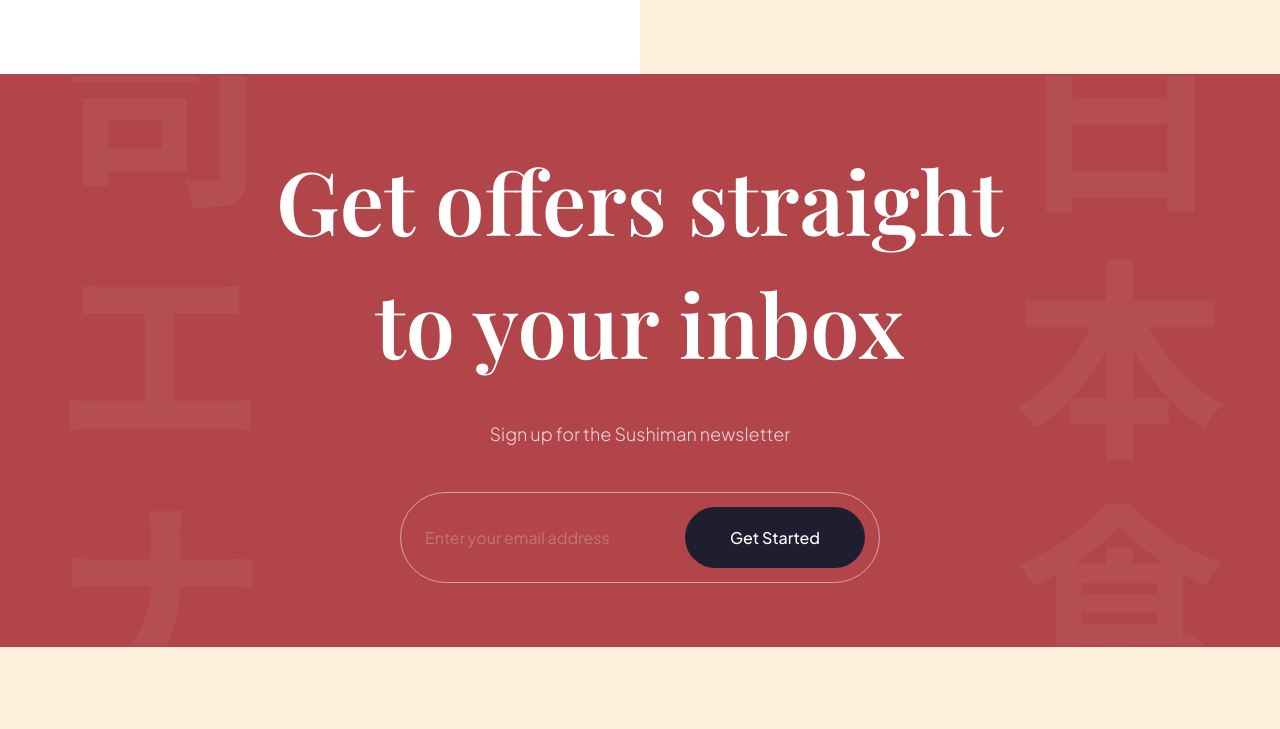
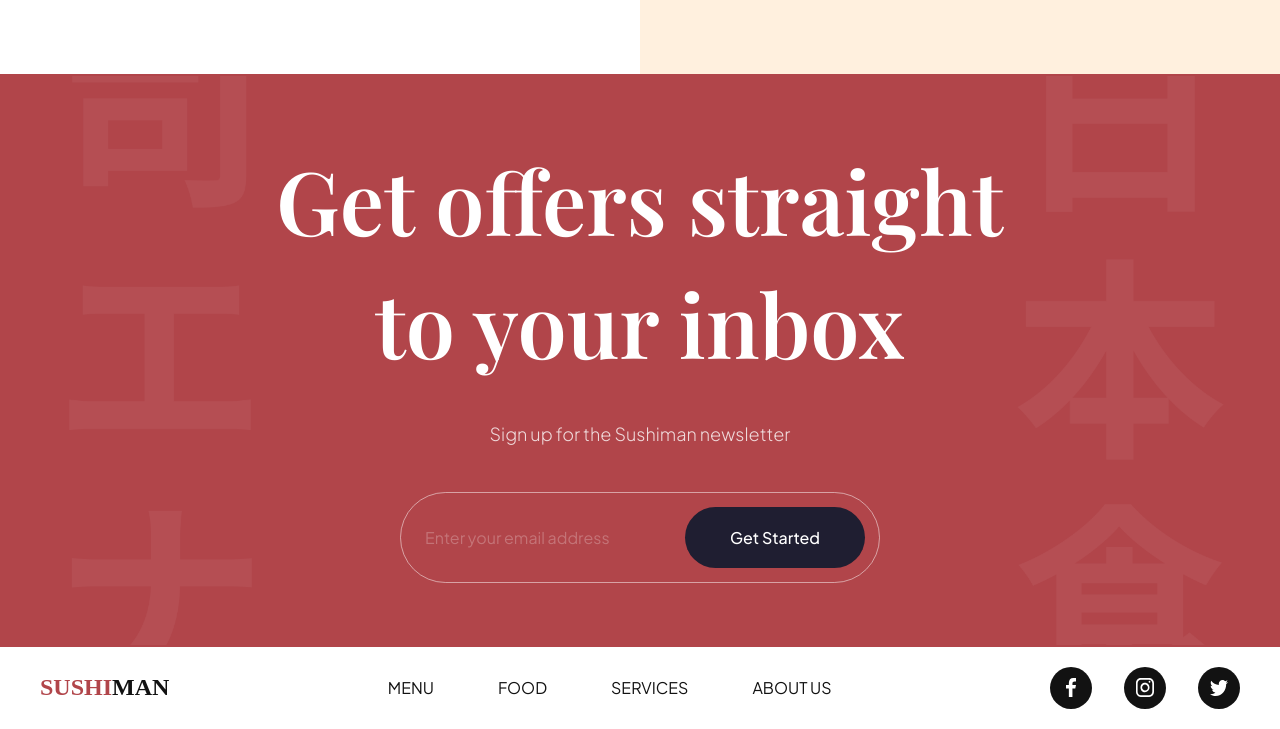
Before and after one commit to joelkwihangana/sushiwebsite, a website built with Vite: page index.html in a window 1280 px wide. Shown: the part 3549-4278 px from the top of the page. Before the commit the page ends 4196 px from the top, so only its background shows below. Built offline with nearby package versions, Linux system fonts and the light colour scheme.

Commit message:
footer section

```diff
--- a/css/sections/footer.css
+++ b/css/sections/footer.css
@@ -0,0 +1,51 @@
+.footer{
+    width: 100%;
+    padding: 20px 40px;
+    background: var(--color-white);
+    flex-wrap: wrap;
+    gap: 20px;
+    overflow: hidden;
+}
+.footer__logo{
+    font-size: 24px;
+    font-weight: bold;
+    font-family: var(--playfair-display-font);
+    text-transform: uppercase;
+    color: var(--secondary-color);
+    cursor: pointer;
+
+}
+.footer__logo span{
+    color: var(--primary-color);
+
+}
+.footer ul{
+    list-style: none;
+    display: flex;
+    flex-wrap: wrap;
+    flex-direction: row;
+    gap: 64px;
+}
+.footer ul:last-child{
+    gap: 32px;
+}
+.footer__nav li{
+    font-size: 16px;
+    font-weight: 500px;
+    font-family: var(--plus-jakarta-sans);
+    text-transform: uppercase;
+    color: var(--secondary-color);
+    cursor: pointer;
+}
+.footer__social li{
+    width: 42px;
+    height: 42px;
+    background-color: var(--secondary-color);
+    border-radius: 100%;
+}
+
+.footer__social li img{
+    width: 45%;
+    height: 45%;
+    object-fit: contain;
+}
--- a/index.html
+++ b/index.html
@@ -302,6 +302,27 @@
         <button>Get Started</button>
       </div>
     </section>
+
+    <footer class="footer flex-between">
+      <h3 class="footer__logo"><span>Sushi</span>man</h3>
+      <ul class="footer__nav">
+        <li><a href="#menu">Menu</a></li>
+        <li><a href="#foof">Food</a></li>
+        <li><a href="#services">Services</a></li>
+        <li><a href="#about-us">About Us</a></li>
+      </ul>
+      <ul class="footer__social">
+        <li class="flex-center">
+          <img src="assets/facebook.svg" alt="facebook" />
+        </li>
+        <li class="flex-center">
+          <img src="assets/instagram.svg" alt="instagram" />
+        </li>
+        <li class="flex-center">
+          <img src="assets/twitter.svg" alt="twitter" />
+        </li>
+      </ul>
+    </footer>
     <script src="js/script.js" type="module"></script>
   </body>
 </html>
```
